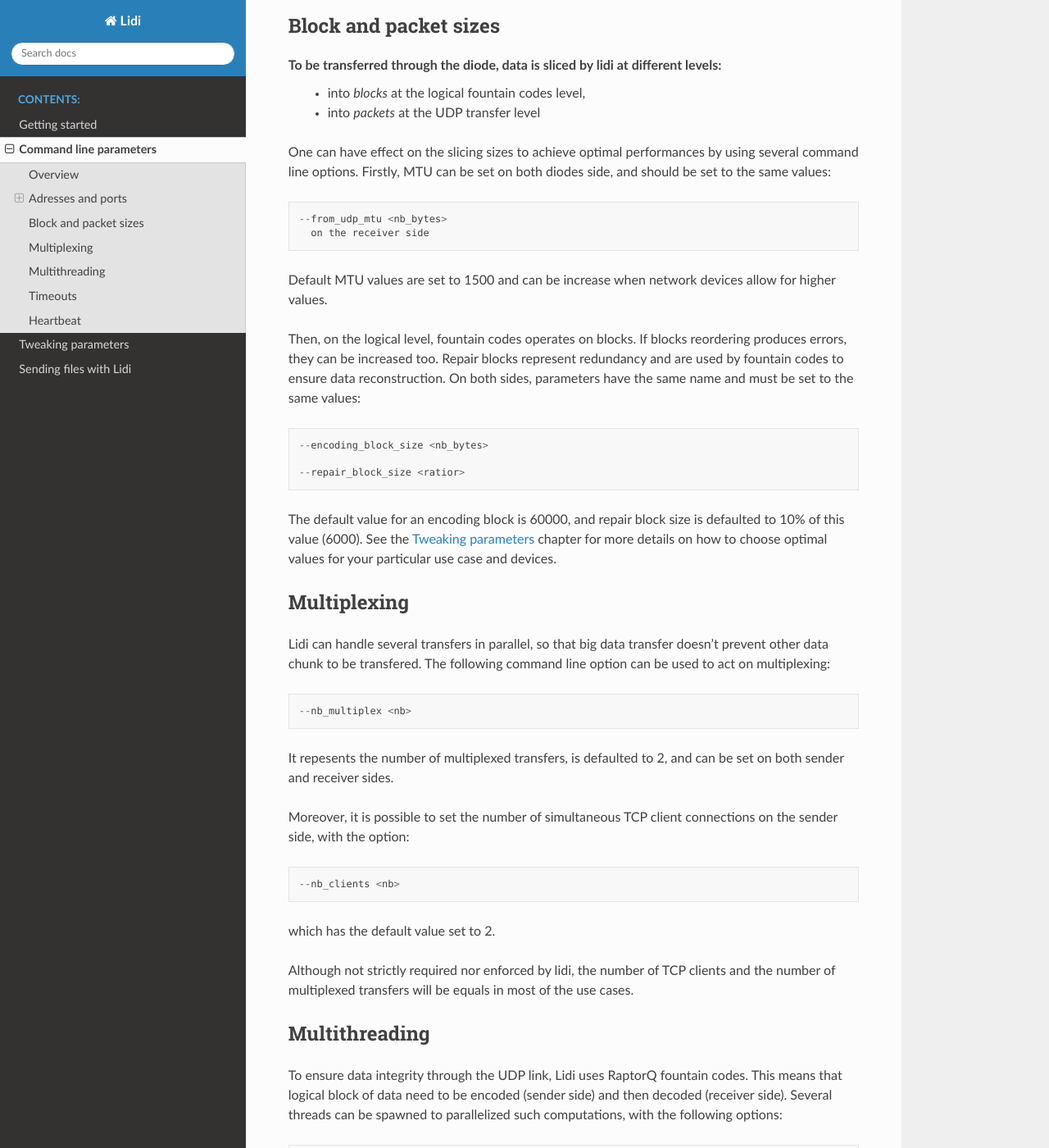
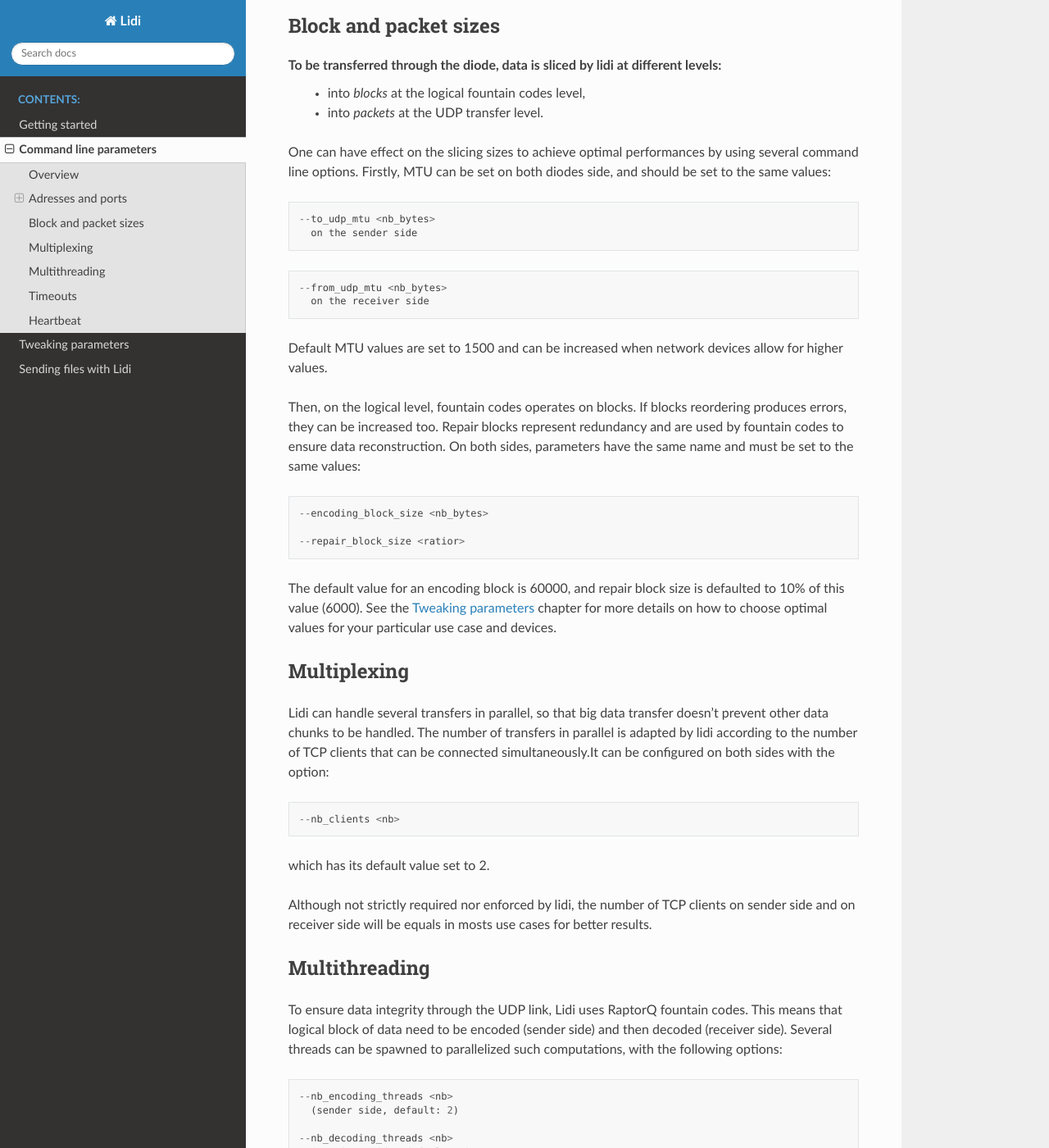
Before and after one commit to ANSSI-FR/lidi, a Sphinx documentation site: the page built from doc/parameters.rst, in a window 1280 px wide and 1400 px high, scrolled down 2051 px. Shown: the whole window at 82% size. Built offline with Sphinx 7.4.7 and the Read the Docs theme 2.0.0, drawn with Linux system fonts in a browser that asks for light colours.

Commit message:
update multiplexing command line options in doc according to new binary behaviors

```diff
--- a/doc/parameters.rst
+++ b/doc/parameters.rst
@@ -78,11 +78,13 @@
 
 To be transferred through the diode, data is sliced by lidi at different levels:
  - into `blocks` at the logical fountain codes level,
- - into `packets` at the UDP transfer level
+ - into `packets` at the UDP transfer level.
+
 One can have effect on the slicing sizes to achieve optimal performances by using several command line options.
 Firstly, MTU can be set on both diodes side, and should be set to the same values:
 
 .. code-block::
+
    --to_udp_mtu <nb_bytes>
      on the sender side
 
@@ -91,7 +93,7 @@
    --from_udp_mtu <nb_bytes>
      on the receiver side
 
-Default MTU values are set to 1500 and can be increase when network devices allow for higher values.
+Default MTU values are set to 1500 and can be increased when network devices allow for higher values.
 
 Then, on the logical level, fountain codes operates on blocks. If blocks reordering produces errors, they can be increased too. Repair blocks represent redundancy and are used by fountain codes to ensure data reconstruction. On both sides, parameters have the same name and must be set to the same values:
 
@@ -107,24 +109,15 @@
 Multiplexing
 ------------
 
-Lidi can handle several transfers in parallel, so that big data transfer doesn't prevent other data chunk to be transfered.
-The following command line option can be used to act on multiplexing:
-
-.. code-block::
-
-   --nb_multiplex <nb>
-
-It repesents the number of multiplexed transfers, is defaulted to 2, and can be set on both sender and receiver sides.
-
-Moreover, it is possible to set the number of simultaneous TCP client connections on the sender side, with the option:
+Lidi can handle several transfers in parallel, so that big data transfer doesn't prevent other data chunks to be handled. The number of transfers in parallel is adapted by lidi according to the number of TCP clients that can be connected simultaneously.It can be configured on both sides with the option:
 
 .. code-block::
 
    --nb_clients <nb>
 
-which has the default value set to 2.
+which has its default value set to 2.
 
-Although not strictly required nor enforced by lidi, the number of TCP clients and the number of multiplexed transfers will be equals in most of the use cases.
+Although not strictly required nor enforced by lidi, the number of TCP clients on sender side and on receiver side will be equals in mosts use cases for better results.
 
 Multithreading
 --------------
```
